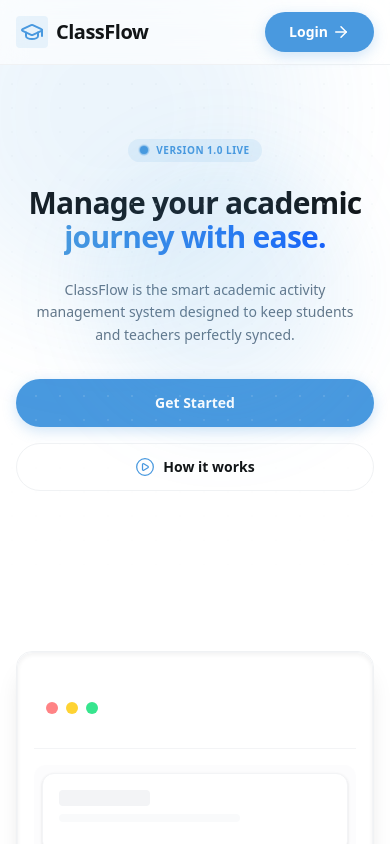
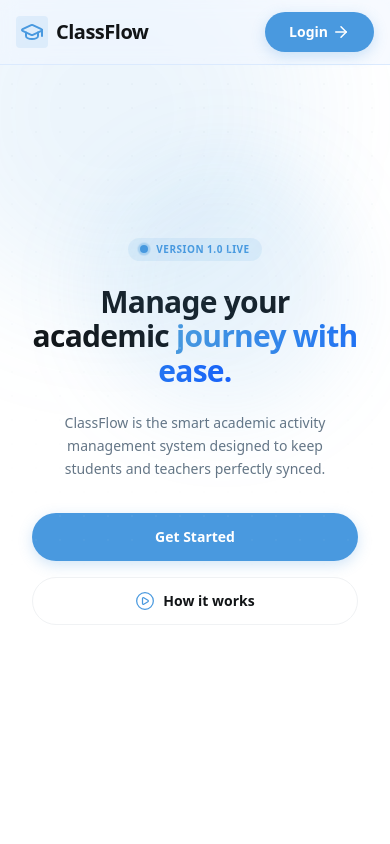
Before and after one commit to Tarikul3639/ClassFlow, a Next.js app in the folder client/: page / in a window 390 px wide. Shown: the top 844 px of the page. Built offline with nearby package versions, Linux system fonts and the light colour scheme.

Commit message:
Update HeroSection and Navbar styling
Adjusted HeroSection to use full screen height and center content. Updated Navbar with new background and border colors, and responsive blur effects for improved appearance.

```diff
--- a/client/src/app/_component/HeroSection.tsx
+++ b/client/src/app/_component/HeroSection.tsx
@@ -4,7 +4,7 @@
 
 export const HeroSection: React.FC = () => {
   return (
-    <section className="relative pt-32 pb-24 lg:pb-32">
+    <section className="relative h-screen flex flex-col justify-center items-center text-center px-4">
       <div className="max-w-4xl mx-auto px-4 sm:px-6 text-center">
         <div className="inline-flex items-center gap-2 px-3 py-1 rounded-full bg-primary/10 text-primary text-xxs xs:text-xs font-bold uppercase tracking-wider mb-6">
           <span className="relative flex h-2 w-2">
--- a/client/src/app/_component/Navbar.tsx
+++ b/client/src/app/_component/Navbar.tsx
@@ -5,7 +5,7 @@
 
 export const Navbar: React.FC = () => {
   return (
-    <header className="fixed top-0 left-0 right-0 z-50 bg-white/60 backdrop-blur-md border-b border-neutral-border">
+    <header className="fixed top-0 left-0 right-0 z-50 bg-blue-50/50 sm:bg-blue-50/50 backdrop-blur-sm sm:backdrop-blur-md border-b border-blue-100">
       <div className="max-w-7xl mx-auto px-4 sm:px-6 lg:px-8">
         <div className="flex justify-between items-center h-16">
           <Link href="/" className="flex items-center gap-2">
```
